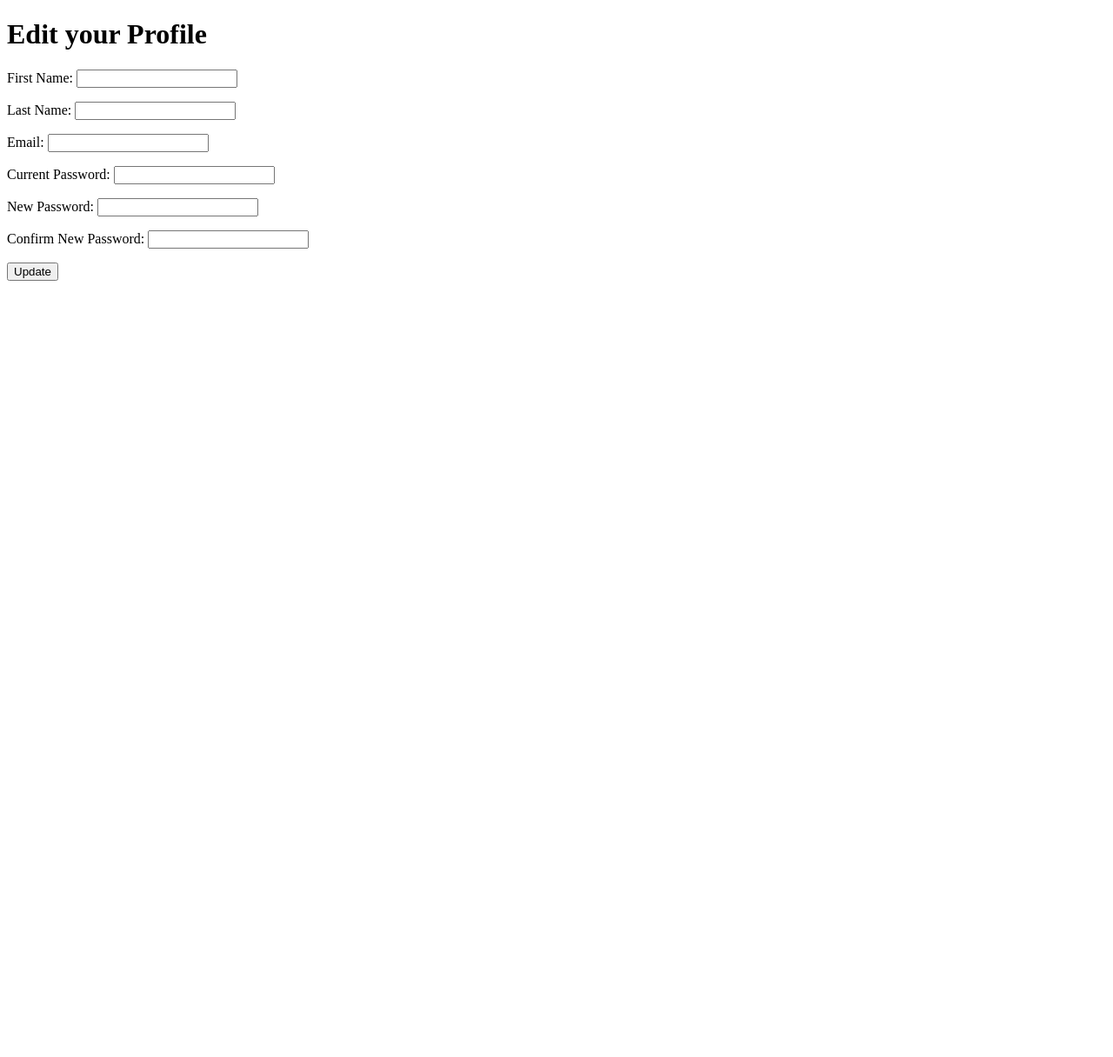
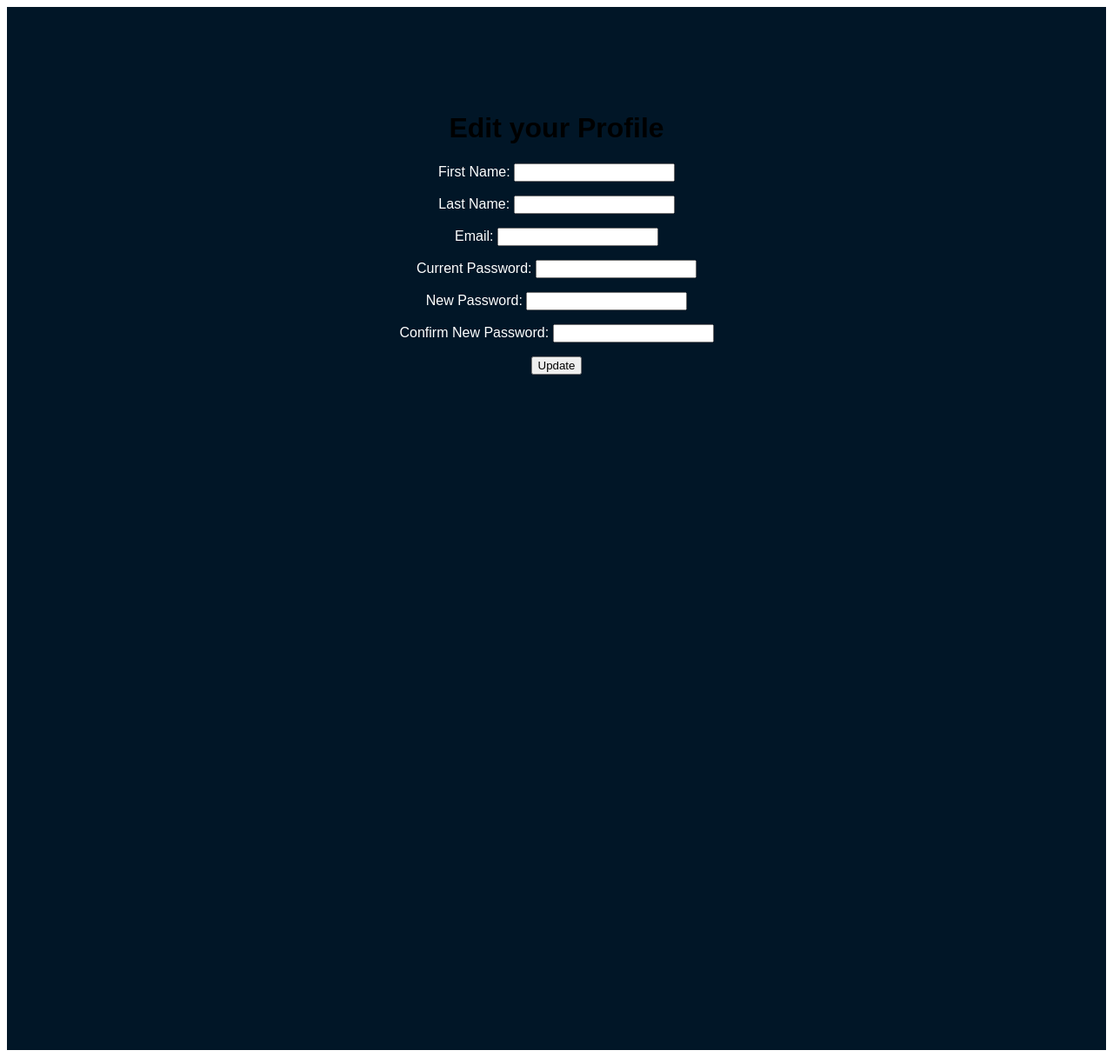
Before and after one commit to Neek21/Collectors_Site, a Django app: template collectors_site_app/templates/edit.html in a window 1280 px wide. Shown: the whole page at 87% size. Before the commit the page ends 323 px from the top, so only its background shows below. Run offline with Django 3.2, Linux system fonts and the light colour scheme; the template is opened without the code that fills it, so the values that code supplies are empty.

Commit message:
edit.html put some css

```diff
--- /dev/null
+++ b/collectors_site_app/static/edit.css
@@ -0,0 +1,10 @@
+#container{
+    text-align: center;
+    background-color: #011627;
+    font-family: sans-serif;
+    height: 1000px;
+    padding: 100px;
+}
+p{
+    color: white;
+}
--- a/collectors_site_app/static/style.css
+++ b/collectors_site_app/static/style.css
@@ -3,6 +3,8 @@ body{
     background-color: #011627;
     font-family: sans-serif;
 }
+
+
 p, h1{
     color: white;
 }
--- a/collectors_site_app/templates/edit.html
+++ b/collectors_site_app/templates/edit.html
@@ -4,6 +4,8 @@
     <meta charset="UTF-8">
     <meta name="viewport" content="width=device-width, initial-scale=1.0">
     <title>Document</title>
+    {% load static %}
+    <link rel="stylesheet" href="{% static 'edit.css' %}">
 </head>
 <body>
     <div id="container">
```
Also changed, not shown: db.sqlite3.
